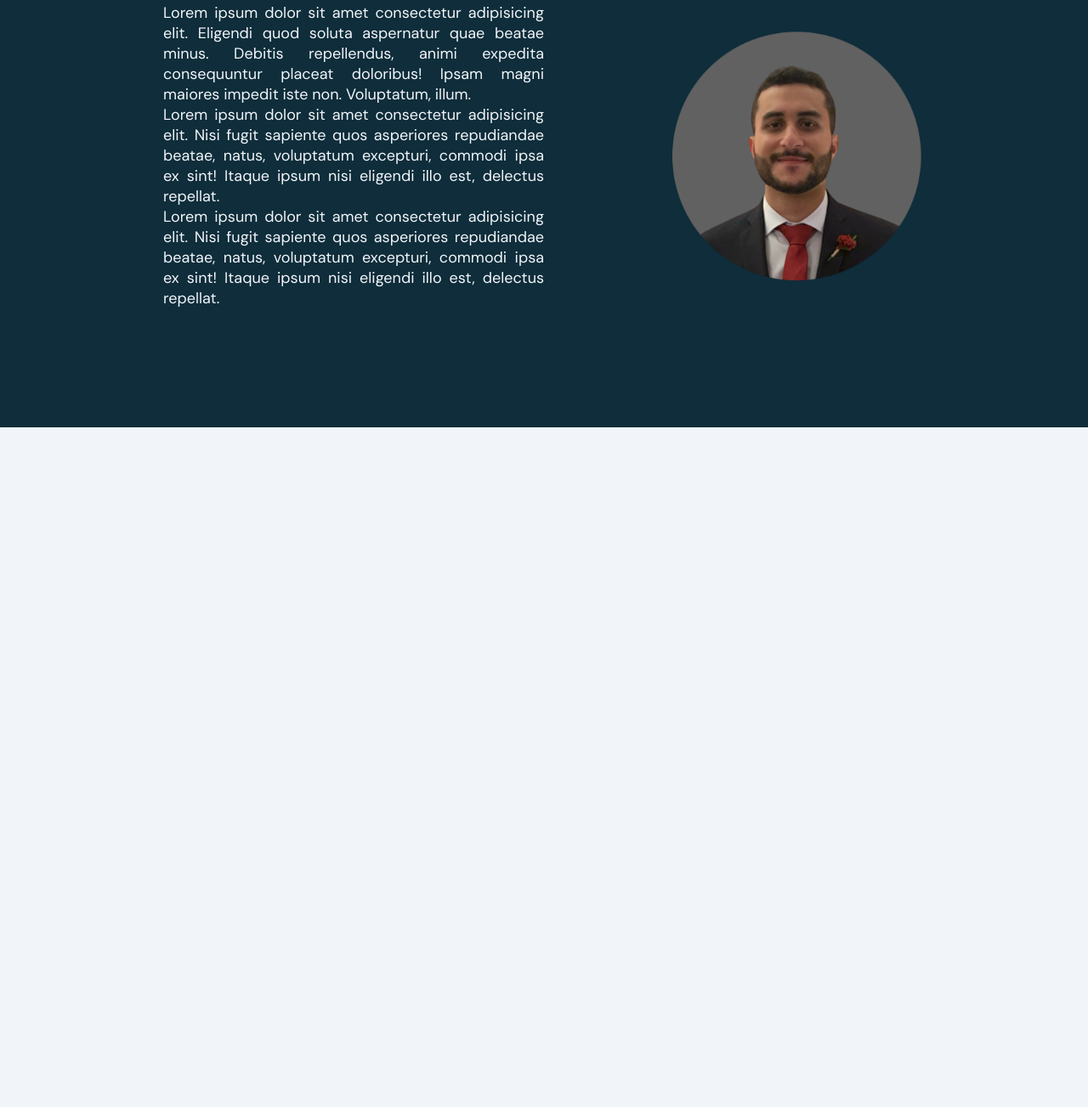
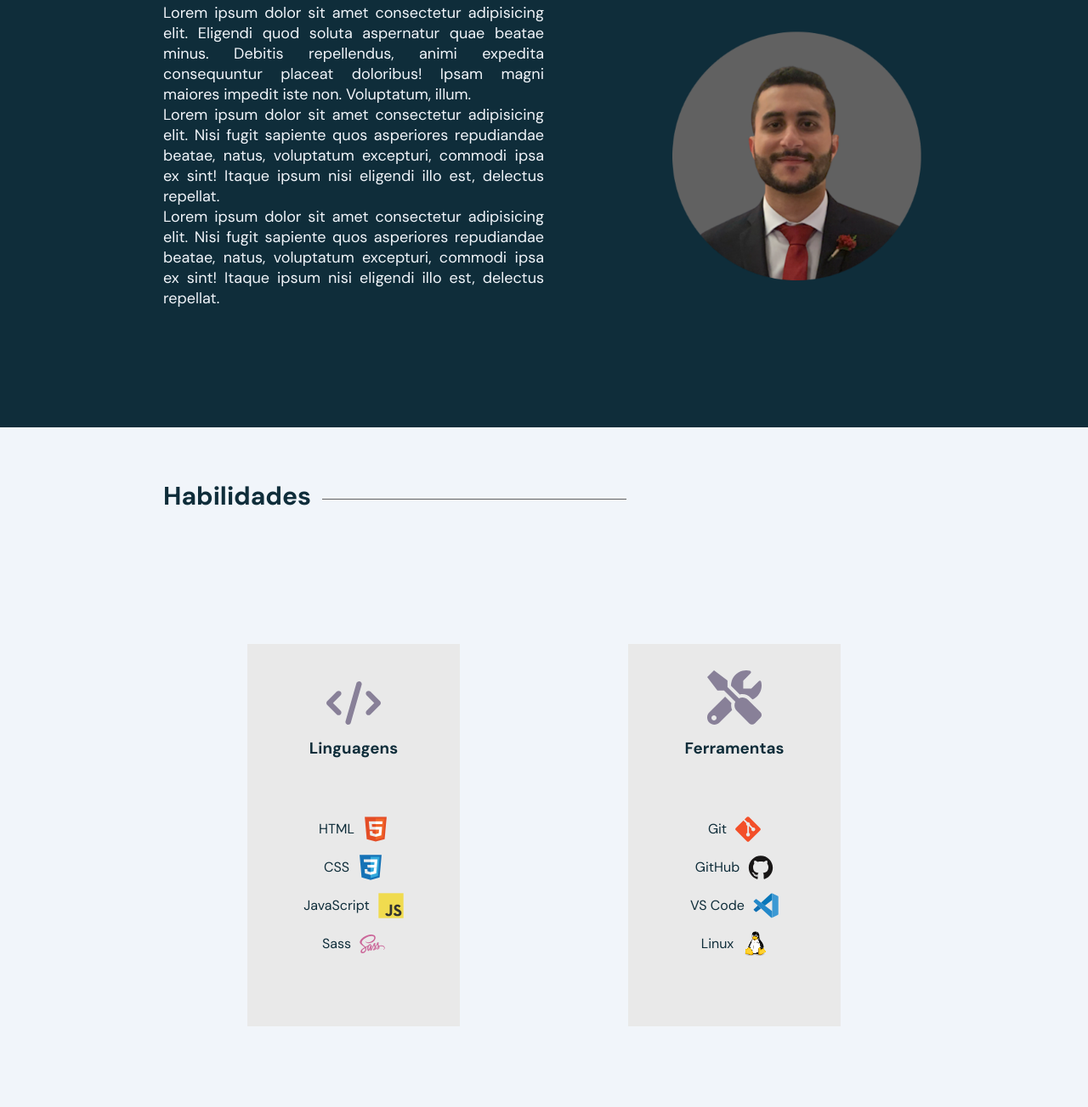
Before and after one commit to gabrielcarvalhoc/portfolio, a plain HTML site: page index.html in a window 1280 px wide. Shown: the part 1097-2400 px from the top of the page at 85% size. Before the commit the page ends 1600 px from the top, so only its background shows below. Drawn offline with nearby package versions, Linux system fonts and the light colour scheme.

Commit message:
Add skills section

```diff
--- a/css/style.css
+++ b/css/style.css
@@ -4,6 +4,8 @@
     --white: #f1f5fa;
     --blue: #0f2d3a;
     --gray: #616161;
+    --light-gray: #e9e9e9;
+    --lilac: #888098;
 }
 
 * {
@@ -57,7 +59,7 @@ body {
 }
 
 .name h1 span {
-    font-weight: 900;
+    font-weight: 700;
 }
 
 .name p {
@@ -110,6 +112,90 @@ body {
 .about-img {
     width: 300px;
     height: 300px;
+}
+
+/* Skills */
+
+#skills {
+    height: 100vh;
+    padding: 0 15vw;
+}
+
+#skills h2 {
+    display: flex;
+    align-items: center;
+    height: 20vh;
+    font-size: 30px;
+}
+
+#skills h2:after {
+    content: "";
+    width: 40%;
+    height: 1px;
+    background: var(--gray);
+    margin-left: 1vw;
+    margin-top: 1vh;
+}
+
+.skills-container {
+    display: flex;
+    justify-content: space-around;
+    align-items: center;
+    width: 100%;
+    height: 80vh;
+}
+
+.skill-card {
+    background-color: var(--light-gray);
+    width: 250px;
+    height: 450px;
+    /* border-radius: 20px; */
+    text-align: center;
+    transition: 0.5s ease;
+}
+
+.skill-card:hover,
+.skil-card:active {
+    transform: translateY(-3%);
+    box-shadow: 0 5px var(--lilac);
+}
+
+.skills-header {
+    display: flex;
+    flex-direction: column;
+    align-items: center;
+    justify-content: flex-end;
+    height: 30%;
+}
+
+.header-icon {
+    width: 64px;
+    height: auto;
+    margin-bottom: 15px;
+}
+
+.skills-list {
+    display: flex;
+    flex-direction: column;
+    align-items: center;
+    justify-content: center;
+    height: 70%;
+}
+
+.skill {
+    display: flex;
+    justify-content: center;
+    align-items: center;
+    margin-bottom: 15px;
+}
+
+.skill-name {
+    margin-right: 10px;
+}
+
+.skill-icon {
+    width: 30px;
+    height: auto;
 }
 
 /* Scroll animation */
--- a/index.html
+++ b/index.html
@@ -5,6 +5,7 @@
     <meta http-equiv="X-UA-Compatible" content="IE=edge">
     <meta name="viewport" content="width=device-width, initial-scale=1.0">
     <link rel="stylesheet" href="css/style.css">
+    <script src="https://kit.fontawesome.com/f9e8eec0ce.js" crossorigin="anonymous" defer></script>
     <title>Gabriel Carvalho</title>
 </head>
 <body>
@@ -42,15 +43,68 @@
                             <p>Lorem ipsum dolor sit amet consectetur adipisicing elit. Nisi fugit sapiente quos asperiores repudiandae beatae, natus, voluptatum excepturi, commodi ipsa ex sint! Itaque ipsum nisi eligendi illo est, delectus repellat.</p>
                             <p>Lorem ipsum dolor sit amet consectetur adipisicing elit. Nisi fugit sapiente quos asperiores repudiandae beatae, natus, voluptatum excepturi, commodi ipsa ex sint! Itaque ipsum nisi eligendi illo est, delectus repellat.</p>
                         </div>
-                        <img class="about-img" src="img/profile-pic.png" alt="">
+                        <img class="about-img" src="img/profile-pic.png" alt="Foto de Perfil">
                     </div>
             </section>
+
             <section id="skills">
+                <h2>Habilidades</h2>
+                <div class="skills-container reveal fade-right">
+                    <div class="skill-card">
+                        <div class="skills-header">
+                            <img class="header-icon" src="img/code-solid.svg" alt="Ícone de Código">
+                            <h3>Linguagens</h3>
+                        </div>
+                        <div class="skills-list">
+                            <div class="skill">
+                                <p class="skill-name">HTML</p>
+                                <img class="skill-icon" src="img/html.svg" alt="Ícone do HTML">
+                            </div>
+                            <div class="skill">
+                                <p class="skill-name">CSS</p>
+                                <img class="skill-icon" src="img/css.svg" alt="Ícone do CSS">
+                            </div>
+                            <div class="skill">
+                                <p class="skill-name">JavaScript</p>
+                                <img class="skill-icon" src="img/js.svg" alt="Ícone do JavaScript">
+                            </div>
+                            <div class="skill">
+                                <p class="skill-name">Sass</p>
+                                <img class="skill-icon" src="img/sass.svg" alt="Ícone do Sass">
+                            </div>
+                        </div>
+                    </div>
+                    <div class="skill-card">
+                        <div class="skills-header">
+                            <img class="header-icon" src="img/screwdriver-wrench-solid.svg" alt="Ícone de Ferramentas">
+                            <h3>Ferramentas</h3>
+                        </div>
+                        <div class="skills-list">
+                            <div class="skill">
+                                <p class="skill-name">Git</p>
+                                <img class="skill-icon" src="img/git.svg" alt="Ícone do Git">
+                            </div>
+                            <div class="skill">
+                                <p class="skill-name">GitHub</p>
+                                <img class="skill-icon" src="img/github.svg" alt="Ícone do GitHub">
+                            </div>
+                            <div class="skill">
+                                <p class="skill-name">VS Code</p>
+                                <img class="skill-icon" src="img/vs-code.svg" alt="Ícone do VS Code">
+                            </div>
+                            <div class="skill">
+                                <p class="skill-name">Linux</p>
+                                <img class="skill-icon" src="img/linux.svg" alt="Ícone do Linux">
+                            </div>
+                        </div>
+                    </div>
+                </div>
+            </section>
 
-            </section>
             <section id="projects">
 
             </section>
+
             <section id="contact">
 
             </section>
```
Also changed, not shown: img/code-solid.svg (added), img/css.svg (added), img/git.svg (added), img/github.svg (added), img/html.svg (added), img/js.svg (added), img/linux.svg (added), img/react.svg (added), img/sass.svg (added), img/screwdriver-wrench-solid.svg (added), img/ts.svg (added), img/vs-code.svg (added).
